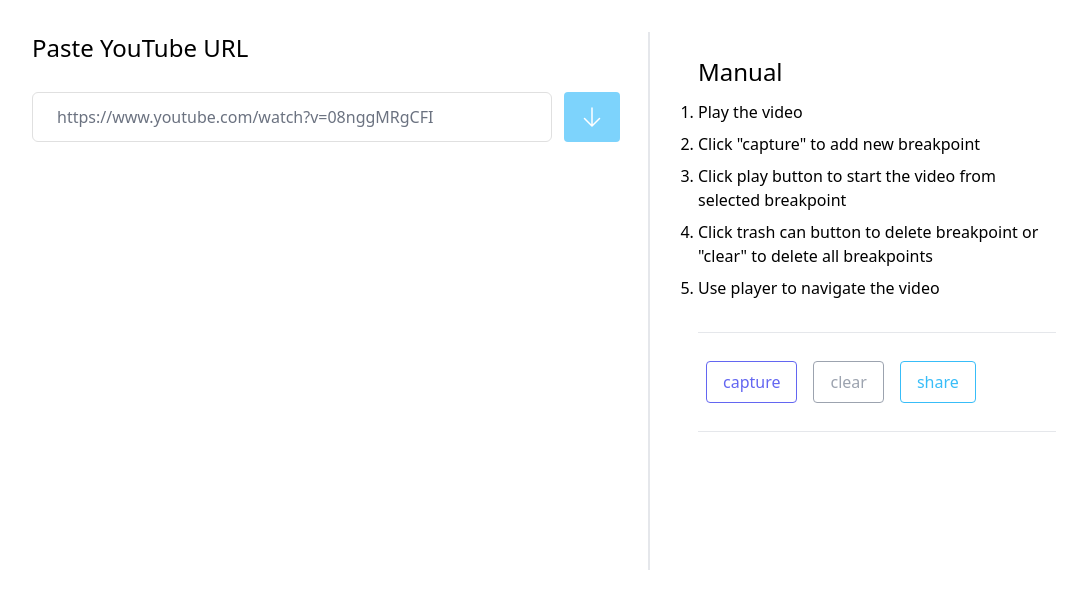
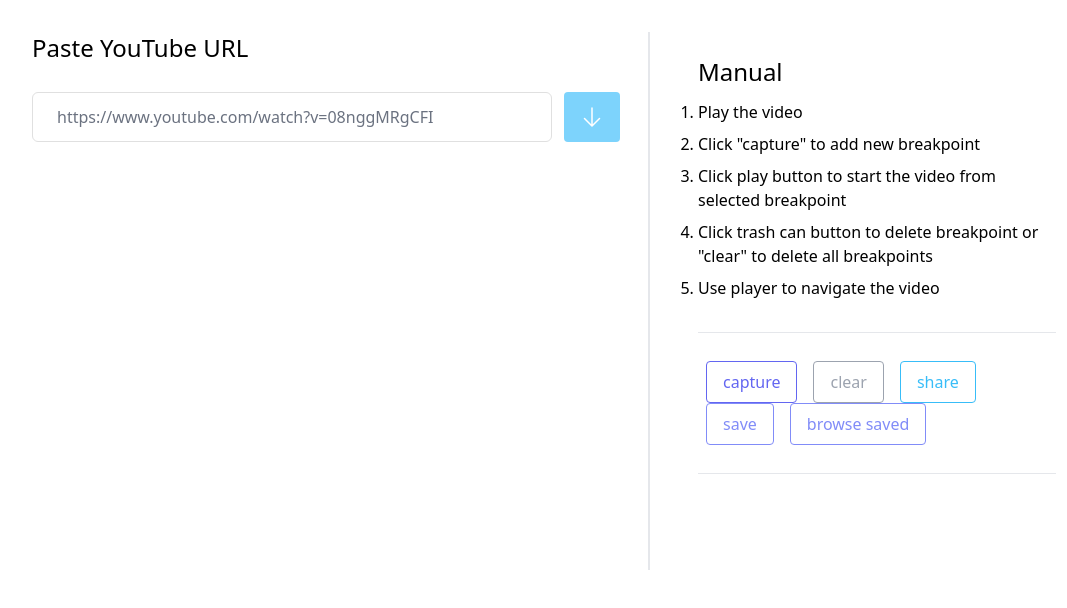
Before and after one commit to piotrpersona/loopme, a Next.js app: page / in a window 1280 px wide. Shown: the top 608 px of the page, without its empty margins (96-1163 px from the left). Built offline with nearby package versions, Linux system fonts and the light colour scheme.

Commit message:
feat: Save songs in localStorage
Signed-off-by: Piotr Persona <persona.piotr@gmail.com>

```diff
--- /dev/null
+++ b/components/history/History.jsx
@@ -0,0 +1,16 @@
+import React from 'react'
+import ReactPlayer from 'react-player'
+import { useEffect, useState } from 'react'
+import { v4 as uuid } from 'uuid';
+import Image from 'next/image';
+import { ArrowDownIcon, CheckIcon, DocumentDuplicateIcon, PlayIcon, TrashIcon } from '@heroicons/react/24/solid'
+
+const MAX_BREAKPOINTS = 20
+
+export default function Looper() {
+  return (
+    <main className="space-y-12 mx-4 md:mx-24 flex flex-row">
+
+    </main>
+  )
+}
--- a/components/looper/Looper.jsx
+++ b/components/looper/Looper.jsx
@@ -4,7 +4,9 @@ import { useEffect, useState } from 'react'
 import { v4 as uuid } from 'uuid';
 import Image from 'next/image';
 import { ArrowDownIcon, CheckIcon, DocumentDuplicateIcon, PlayIcon, TrashIcon } from '@heroicons/react/24/solid'
+import hash from "object-hash";
 
+const LOCAL_STORAGE_SAVE_KEY = "loopme.saved"
 const MAX_BREAKPOINTS = 20
 
 export default function Looper() {
@@ -17,6 +19,7 @@ export default function Looper() {
     const [player, setPlayer] = useState(null)
     const [domLoaded, setDomLoaded] = useState(false)
     const [copied, setCopied] = useState(false)
+    const [saved, setSaved] = useState(false)
 
     useEffect(() => {
         setDomLoaded(true);
@@ -95,10 +98,7 @@ export default function Looper() {
     var setBreakpointName = (id) => {
         return (e) => {
             const index = breakpoints.findIndex(obj => obj.id == id)
-            console.log('b', breakpoints[index])
-            console.log(e.target.value)
             breakpoints[index].name = e.target.value
-            console.log('a', breakpoints[index])
             setBreakpoints(breakpoints)
             setCopied(false)
         }
@@ -118,6 +118,35 @@ export default function Looper() {
 
     var handleInputUrl = (e) => {
         setInputUrl(e.target.value)
+    }
+
+    var getSaved = () => {
+        var saved = {}
+        var storageSaved = localStorage.getItem(LOCAL_STORAGE_SAVE_KEY)
+        if (storageSaved !== null) {
+            saved = JSON.parse(storageSaved)
+        }
+        return saved
+    }
+
+    var save = (e) => {
+        var data = {
+            url: url,
+            breakpoints: breakpoints.map(b => {
+                return {
+                    time: b.time,
+                    name: b.name
+                }
+            })
+        }
+        var saved = getSaved()
+        saved[hash(data)] = data
+        localStorage.setItem(LOCAL_STORAGE_SAVE_KEY, JSON.stringify(saved));
+    }
+
+    var browse = (e) => {
+        var saved = getSaved()
+        console.log(saved)
     }
 
   return (
@@ -194,6 +223,16 @@ export default function Looper() {
                     onClick={share}>
                     {copied ? 'copied to clipboard!' : 'share'}
                 </button>
+                <button
+                    className="rounded mx-2 py-2 px-4 bg-transparent border text-indigo-400 border-indigo-400 hover:border-indigo-500 hover:text-indigo-500 focus:bg-indigo-500 focus:text-white"
+                    onClick={save}>
+                    {saved ? 'saved' : 'save'}
+                </button>
+                <button
+                    className="rounded mx-2 py-2 px-4 bg-transparent border text-indigo-400 border-indigo-400 hover:border-indigo-500 hover:text-indigo-500 focus:bg-indigo-500 focus:text-white"
+                    onClick={browse}>
+                    browse saved
+                </button>
             </div>
             {copied && (
             <div className="m-2 flex">
--- a/package.json
+++ b/package.json
@@ -14,6 +14,7 @@
     "eslint": "8.33.0",
     "eslint-config-next": "13.1.6",
     "next": "13.1.6",
+    "object-hash": "^3.0.0",
     "react": "18.2.0",
     "react-dom": "18.2.0",
     "react-player": "^2.11.0",
```
Also changed, not shown: 2 other files (tests, documents, lock files or other folders).
